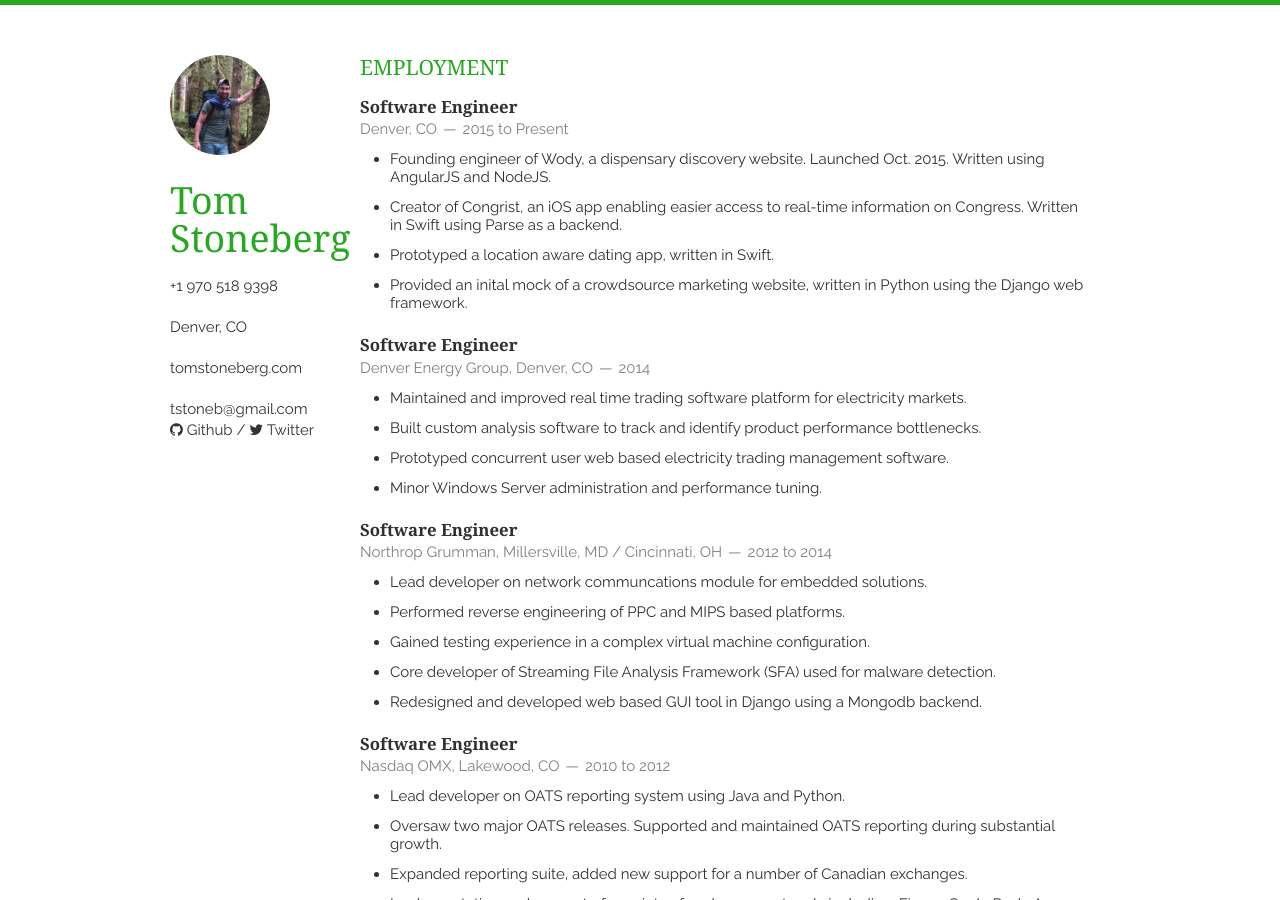
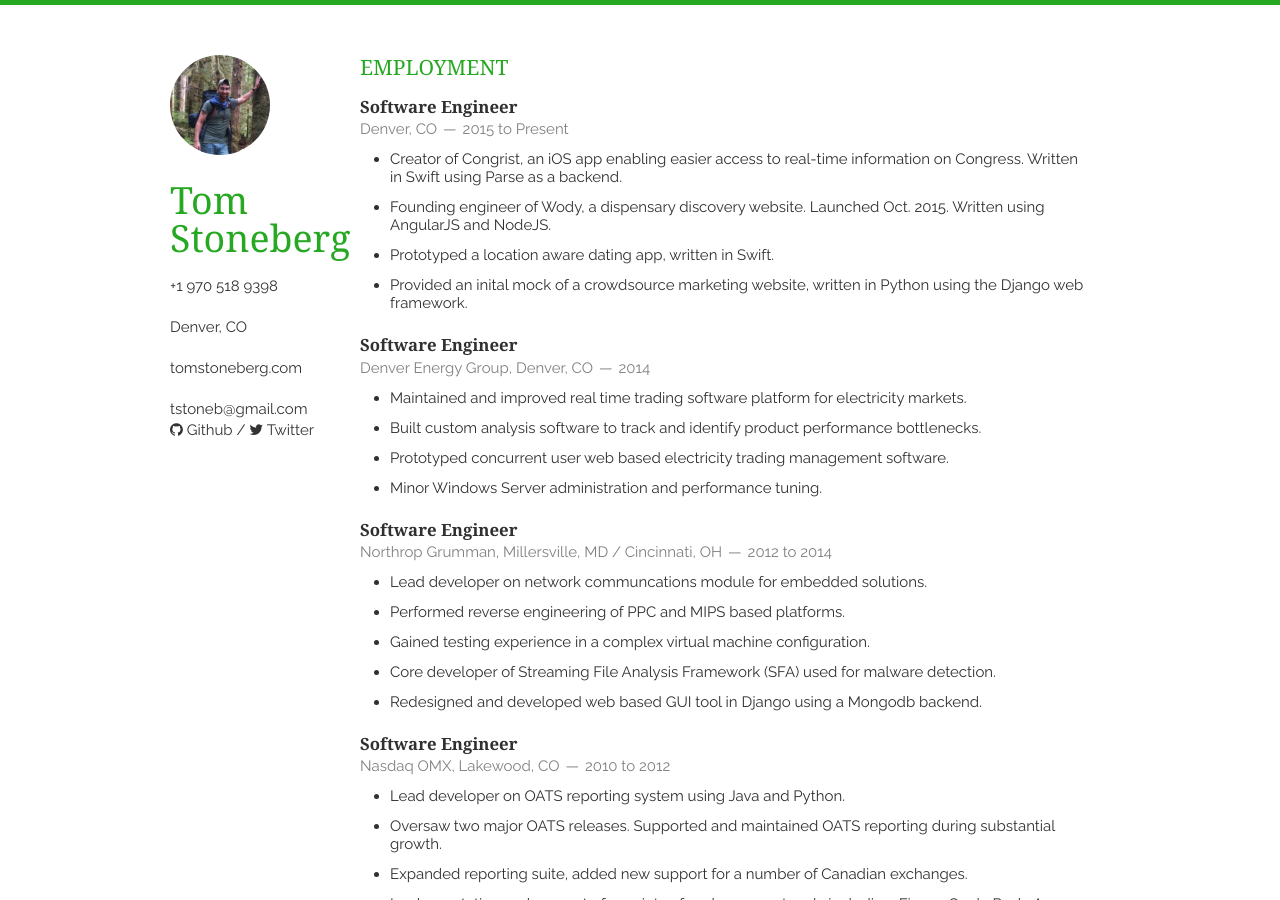
Before and after one commit to joshhamann/resume, a Jekyll site: the page built from index.html, in a window 1280 px wide and 900 px high. Built offline with Jekyll 4.4.1, drawn with Linux system fonts in a browser that asks for light colours; nearby versions of some CDN libraries; Markdown is read by kramdown in place of the engine named in the settings; the list of posts is cut into pages by our own code; some of the changed lines change nothing that is shown.

Commit message:
update resume

```diff
--- a/_includes/employment.html
+++ b/_includes/employment.html
@@ -7,8 +7,8 @@
         </header>
         <p>
             <ul class="bullets">
+                <li>Creator of Congrist, an iOS app enabling easier access to real-time information on Congress. Written in Swift using Parse as a backend.</li>
                 <li>Founding engineer of Wody, a dispensary discovery website. Launched Oct. 2015. Written using AngularJS and NodeJS.</li>
-                <li>Creator of Congrist, an iOS app enabling easier access to real-time information on Congress. Written in Swift using Parse as a backend.</li>
                 <li>Prototyped a location aware dating app, written in Swift.</li>
                 <li>Provided an inital mock of a crowdsource marketing website, written in Python using the Django web framework.</li>
             </ul>
```
